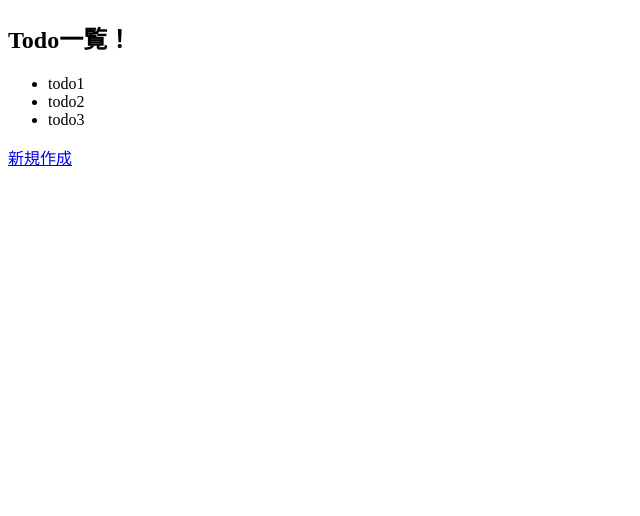
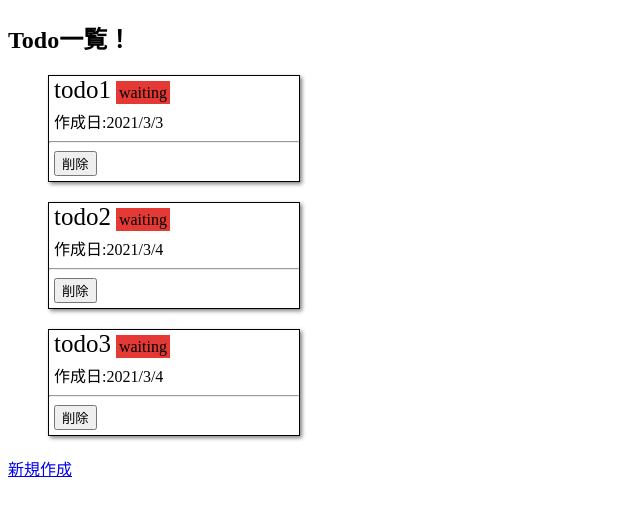
Before and after one commit to hosokawa-y/to_do_tutorial, a Vue app: page / in a window 1280 px wide. Shown: the top 516 px of the page, without its empty margins (0-640 px from the left). Built offline with nearby package versions, Linux system fonts and the light colour scheme.

Commit message:
TodoItemコンポーネントを利用するように修正

```diff
--- a/src/views/todoList.vue
+++ b/src/views/todoList.vue
@@ -2,15 +2,14 @@
   <h2>Todo一覧！</h2>
   <ul>
     <!-- v-for で配列に要素をマッピングする -->
-    <li
+    <todo-item
       v-for="todo in todoStore.state.todos"
       :key="todo.id"
       :todo="todo"
       @click-title="clickTitle"
       @click-delete="clickDelete"
     >
-      {{ todo.title }}
-    </li>
+    </todo-item>
   </ul>
   <router-link to="/new"> 新規作成 </router-link>
 </template>
```
Lines whose indentation alone changed are shown as unchanged.
